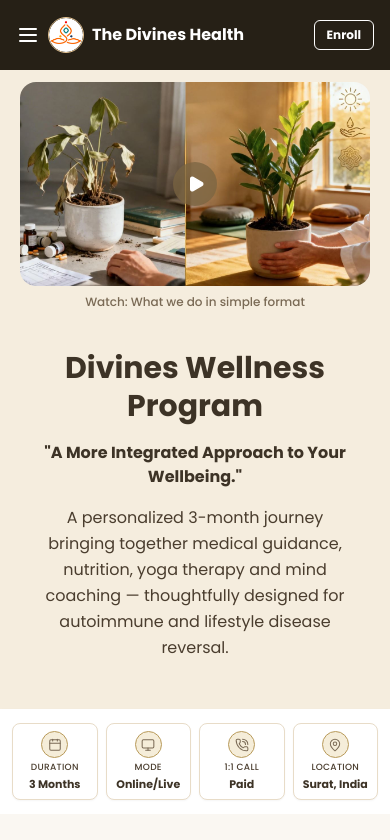
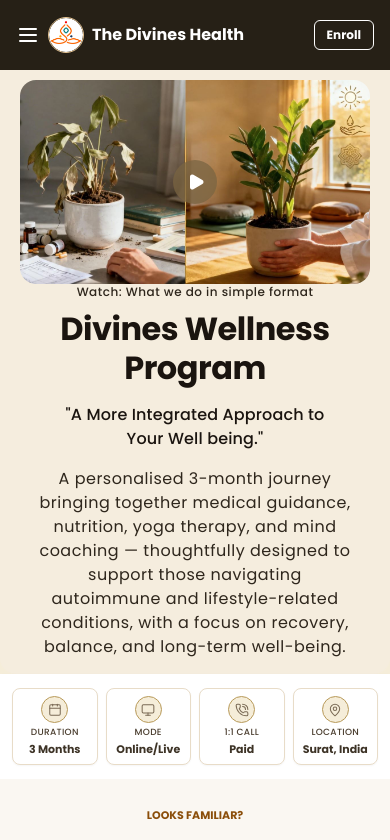
Before and after one commit to ladkrishnaronak/divines-wellness, a Next.js app: page / in a window 390 px wide. Shown: the top 840 px of the page. Built offline with nearby package versions, Linux system fonts and the light colour scheme.

Commit message:
Sync hero copy and typography with Figma

```diff
--- a/src/components/Hero.tsx
+++ b/src/components/Hero.tsx
@@ -2,10 +2,10 @@
 
 export default function Hero() {
   return (
-    <section className="w-full bg-[#f5edde] flex justify-center pt-3 pb-6 px-4 md:px-8 md:py-10 lg:px-10 lg:py-16">
+    <section className="w-full bg-[#f5edde] flex justify-center pt-[10px] px-4 rounded-b-[16px] md:rounded-none md:px-8 md:py-10 lg:px-10 lg:py-16">
       <div className="flex w-full max-w-6xl flex-col items-center justify-center md:flex-row-reverse md:items-center md:gap-10 lg:gap-14">
         {/* Transformation Image */}
-        <div className="flex flex-col items-center mb-5 md:mb-0 md:w-[380px] md:max-w-[45%] md:shrink-0 lg:w-[440px]">
+        <div className="flex flex-col items-center md:mb-0 md:w-[380px] md:max-w-[45%] md:shrink-0 lg:w-[440px]">
           <div className="relative w-[350px] max-w-[90vw] overflow-hidden rounded-[16px] md:w-full">
             <img
               src="/images/hero-transformation.png"
@@ -21,23 +21,23 @@
               <Play size={18} fill="white" className="text-white ml-0.5 md:size-6" />
             </div>
           </div>
-          <p className="mt-2 text-xs font-medium text-[#7a6a55] md:text-sm">
+          <p className="w-[350px] max-w-[90vw] text-center text-xs font-medium leading-4 tracking-[0.5px] text-[#2e261c] md:mt-2 md:w-auto md:text-sm">
             Watch: What we do in simple format
           </p>
         </div>
 
         {/* Content */}
-        <div className="flex flex-col gap-4 items-center text-center px-5 pb-6 pt-5 max-w-2xl md:items-start md:text-left md:px-0 md:py-0 lg:items-start lg:text-left lg:px-0 lg:py-0">
-          <h1 className="text-3xl sm:text-4xl md:text-[44px] lg:text-5xl font-bold text-[#3d3326] leading-tight">
+        <div className="flex flex-col gap-4 items-center text-center px-5 pb-[15px] pt-[10px] max-w-2xl md:items-start md:text-left md:px-0 md:py-0 lg:items-start lg:text-left lg:px-0 lg:py-0">
+          <h1 className="max-w-[320px] text-[32px] sm:text-4xl md:max-w-none md:text-[44px] lg:text-5xl font-bold text-[#1a140f] leading-[1.2] tracking-[-0.5px]">
             Divines Wellness Program
           </h1>
 
-          <p className="text-base md:text-lg lg:text-lg font-bold text-[#3d3326]">
-            "A More Integrated Approach to Your Wellbeing."
+          <p className="max-w-[300px] text-base leading-6 tracking-[0.15px] md:max-w-none md:text-lg font-medium text-[#1a140f]">
+            "A More Integrated Approach to Your Well being."
           </p>
 
-          <p className="text-base leading-relaxed text-[#4a3d2e] max-w-sm md:max-w-md lg:max-w-lg">
-            A personalized 3-month journey bringing together medical guidance, nutrition, yoga therapy and mind coaching — thoughtfully designed for autoimmune and lifestyle disease reversal.
+          <p className="max-w-[320px] text-base leading-6 tracking-[0.5px] text-[#2e261c] md:max-w-md lg:max-w-lg">
+            A personalised 3-month journey bringing together medical guidance, nutrition, yoga therapy, and mind coaching — thoughtfully designed to support those navigating autoimmune and lifestyle-related conditions, with a focus on recovery, balance, and long-term well-being.
           </p>
         </div>
       </div>
```
